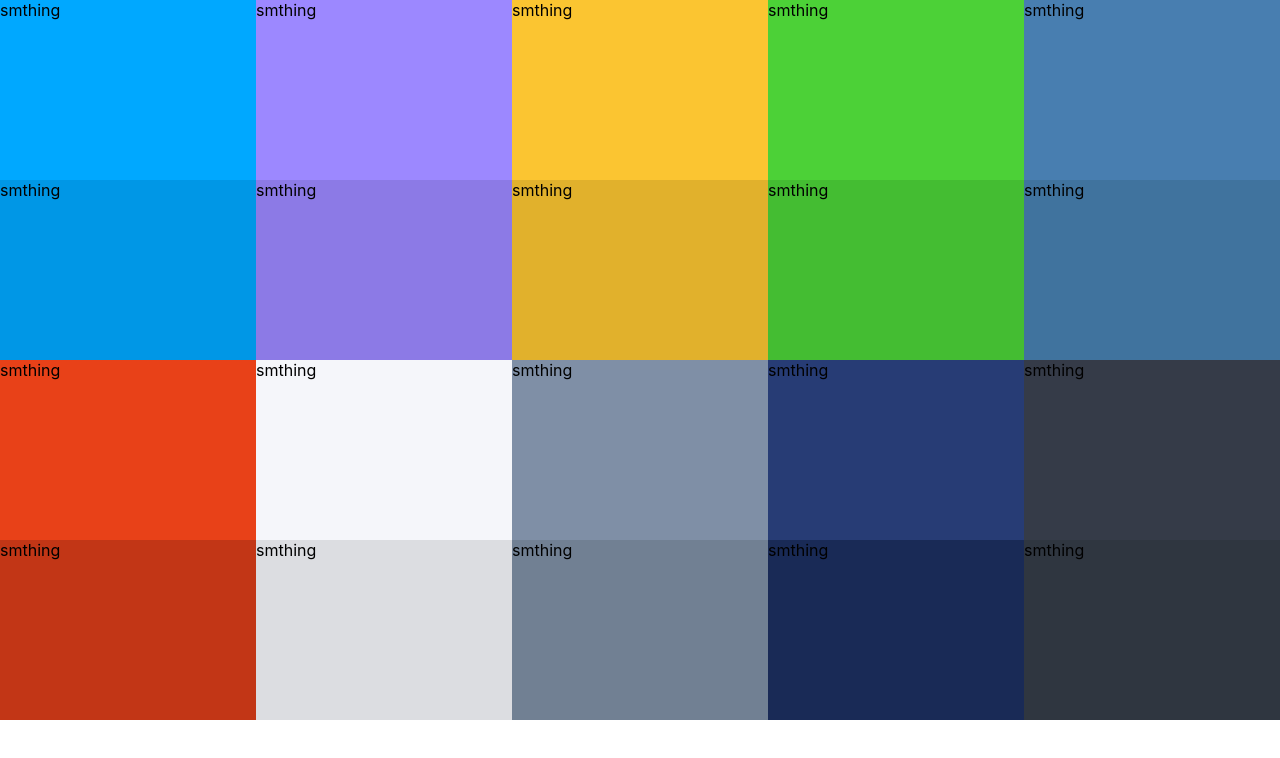
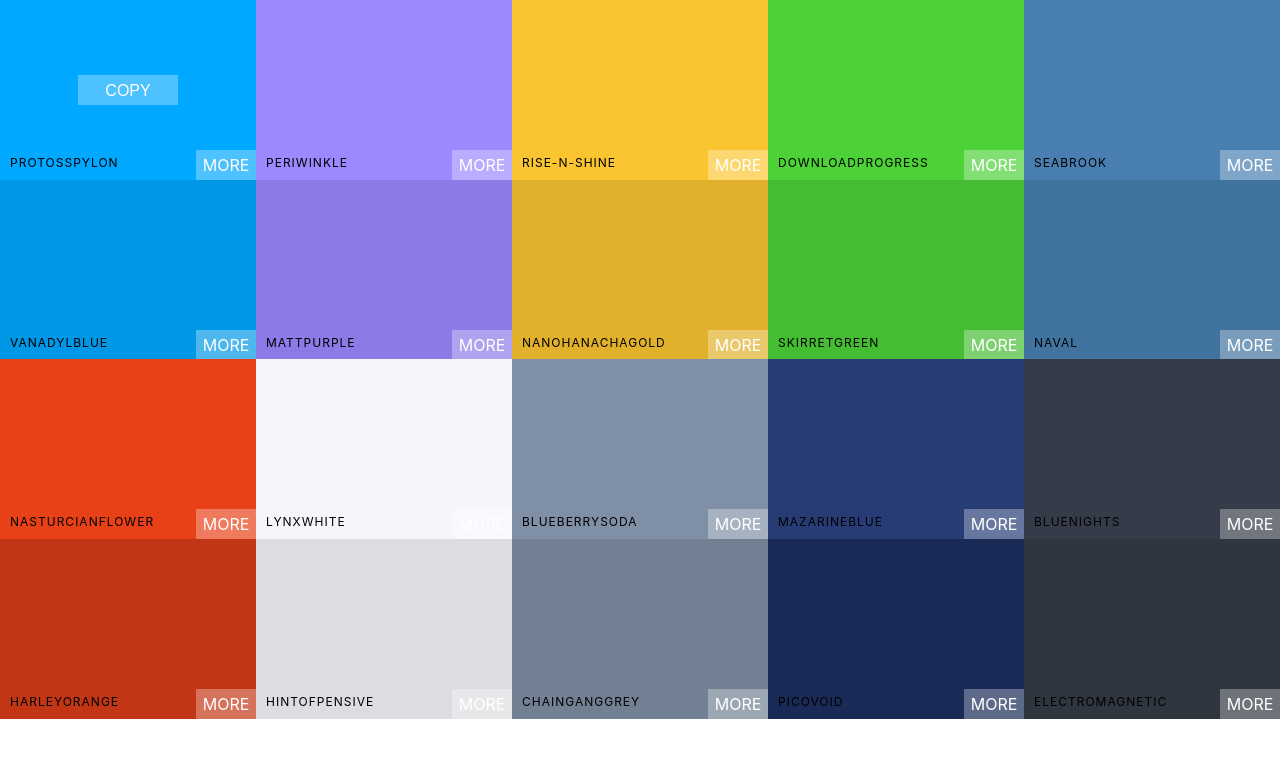
Before and after one commit to panlam0405/color-project, a React (Create React App) app: page / in a window 1280 px wide. Shown: the top 758 px of the page. Built offline with nearby package versions, Linux system fonts and the light colour scheme.

Commit message:
copy to clipboard package- import in ColorBox

```diff
--- a/package.json
+++ b/package.json
@@ -7,6 +7,7 @@
     "@testing-library/react": "^13.3.0",
     "@testing-library/user-event": "^13.5.0",
     "react": "^18.2.0",
+    "react-copy-to-clipboard": "^5.1.0",
     "react-dom": "^18.2.0",
     "react-scripts": "5.0.1",
     "uuid": "^8.3.2",
--- a/src/Components/ColorBox.js
+++ b/src/Components/ColorBox.js
@@ -1,15 +1,23 @@
 import React, { Component } from "react";
+import { CopyToClipboard } from "react-copy-to-clipboard";
 import "../styles/ColorBox.css";
 
 class ColorBox extends Component {
 	render() {
 		console.log(this.props.background);
-		let { color } = this.props.background;
+		let { name, color } = this.props.background;
 		return (
-			<div className='ColorBox' style={{ background: `${color}` }}>
-				smthing
-				<span></span>
-			</div>
+			<CopyToClipboard text={color}>
+				<div className='ColorBox' style={{ background: `${color}` }}>
+					<div className='copy-container'>
+						<div className='box-content'>
+							<span>{name}</span>
+						</div>
+						<button className='copy-button'>Copy</button>
+					</div>
+					<span className='colorbox-more'>More</span>
+				</div>
+			</CopyToClipboard>
 		);
 	}
 }
--- a/src/styles/ColorBox.css
+++ b/src/styles/ColorBox.css
@@ -5,4 +5,55 @@
     display: inline-block;
     position: relative;
     cursor: pointer;
+    margin-bottom: -4.5px;
 }
+
+.copy-button {
+    width: 100px;
+    height: 30px;
+    position: absolute;
+    display: inline-block;
+    top:calc(50% - 15px);
+    left:calc(50% - 50px);
+    cursor: pointer;
+    outline: none;
+    text-align: center;
+    background: rgba(255, 255, 255, 0.3);
+    font-size: 1rem;
+    line-height: 30px;
+    color: white;
+    text-transform: uppercase;
+    border: none;
+    opacity : 0;
+    transition: 0.7s;
+}
+
+.ColorBox:hover .copy-button {
+    opacity: 1;
+}
+
+.box-content {
+    position: absolute;
+    width: 100%;
+    left: 0px;
+    bottom: 0px;
+    padding: 10px;
+    color: black;
+    letter-spacing: 1px;
+    text-transform: uppercase;
+    font-size: 12px;
+}
+
+.colorbox-more {
+    background:rgba(255, 255, 255, 0.3) ;
+    position: absolute;
+    border: none;
+    right: 0px;
+    bottom: 0px;
+    color: white;
+    width: 60px;
+    height: 30px;
+    text-align: center;
+    line-height: 30px;
+    text-transform: uppercase;
+}
```
Also changed, not shown: 1 other file (tests, documents, lock files or other folders).
